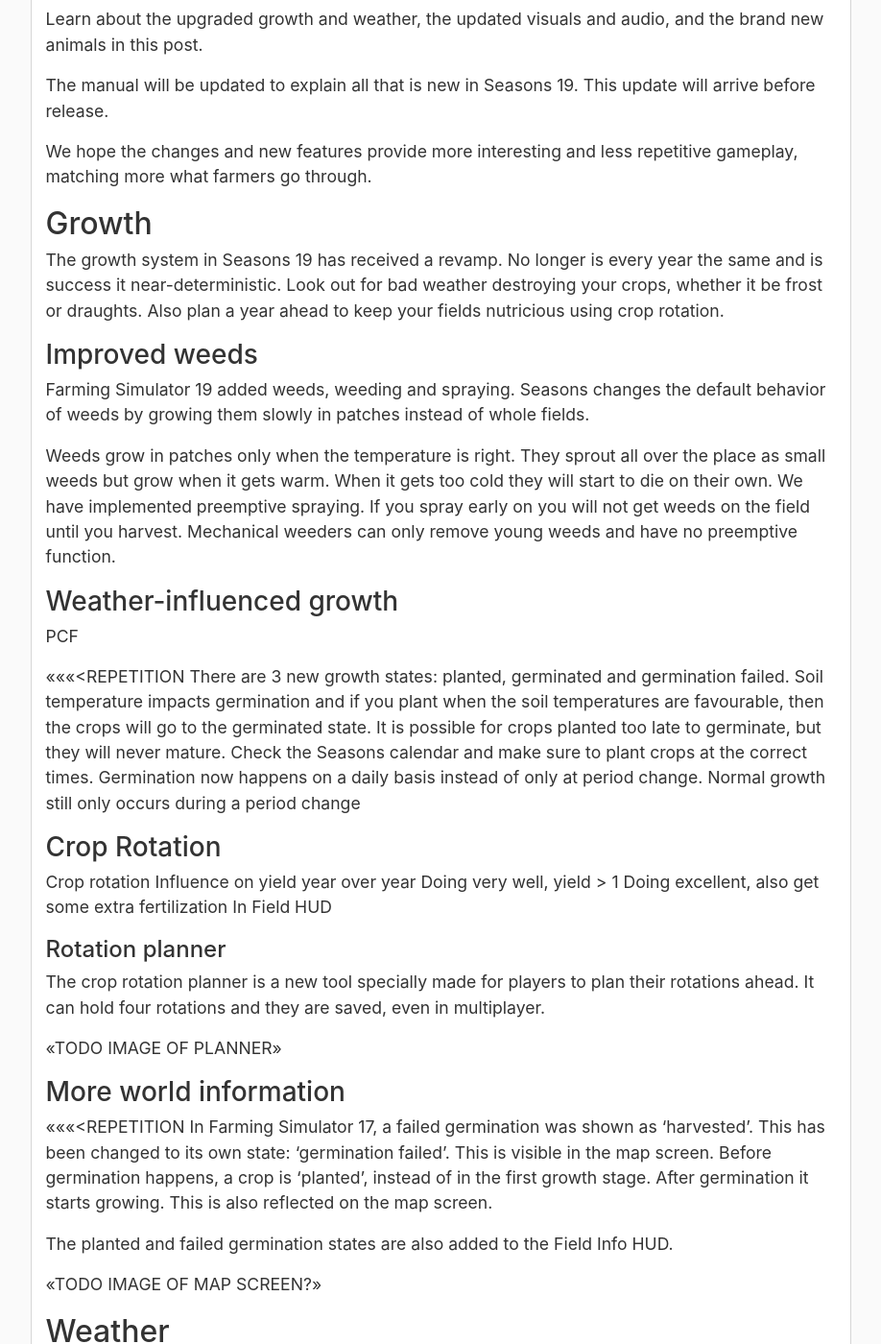
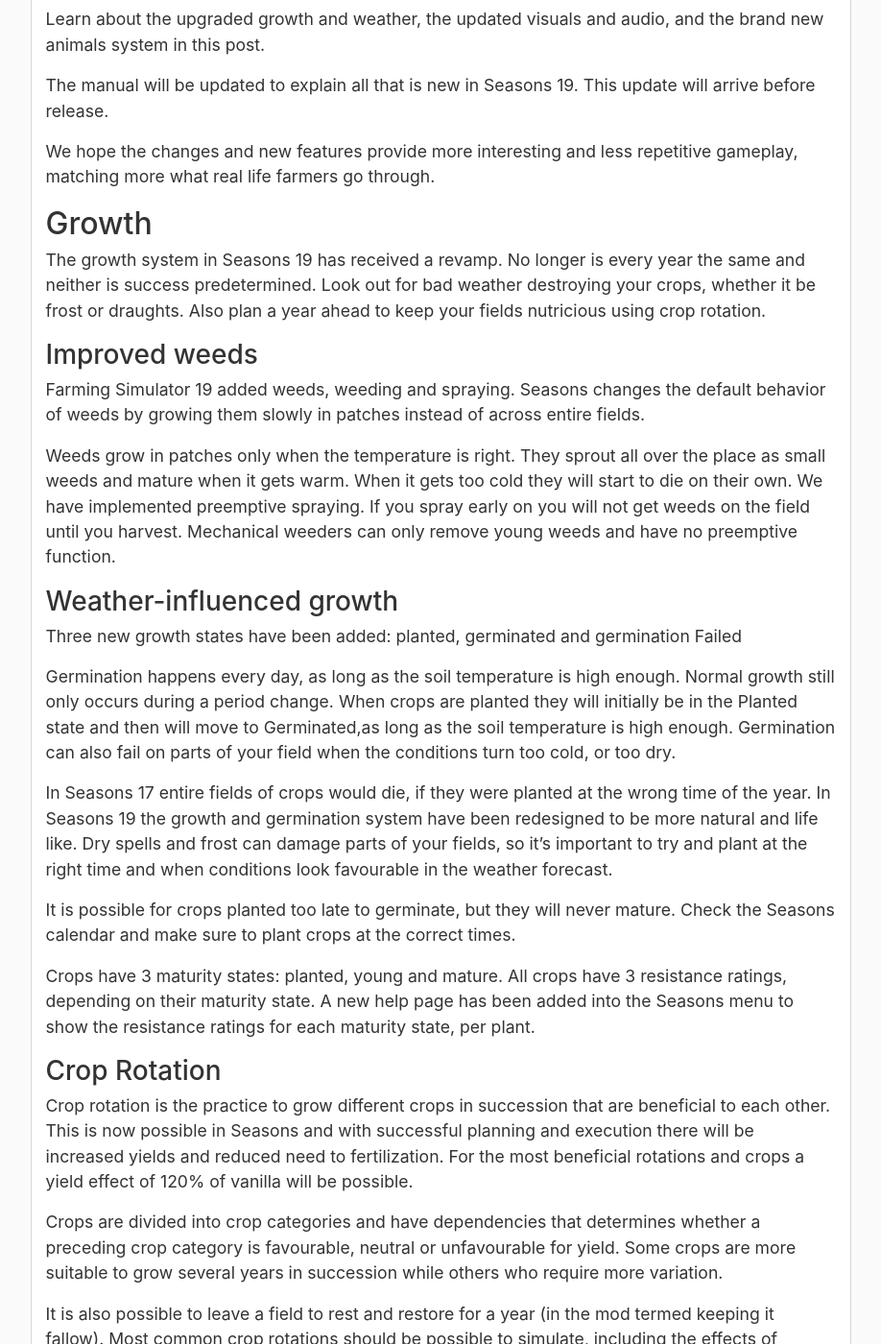
Before and after one commit to RealismusModding/realismusmodding.github.io, a Jekyll site: the page built from _posts/blog/2019-07-01-seasons19.md, in a window 1280 px wide and 1400 px high, scrolled down 288 px. Shown: the whole window at 96% size, without its empty margins (181-1099 px from the left). Built offline with Jekyll 4.4.1, drawn with Linux system fonts in a browser that asks for light colours; comment, search, counter and statistics services are not loaded; some of the changed text lies outside the part shown.

Commit message:
WhatsNew update with texts from theSeb and reallogger.

```diff
--- a/_posts/blog/2019-07-01-seasons19.md
+++ b/_posts/blog/2019-07-01-seasons19.md
@@ -9,36 +9,38 @@ excerpt_separator: <!-- more -->
 
 # What's new in Seasons 19?
 
-The new version of Seasons, made for Farming Simulator 19, brings plenty if new and improved features.
+The new version of Seasons, made for Farming Simulator 19, brings plenty of new and improved features.
 
-Learn about the upgraded growth and weather, the updated visuals and audio, and the brand new animals in this post.
+Learn about the upgraded growth and weather, the updated visuals and audio, and the brand new animals system in this post.
 
 The manual will be updated to explain all that is new in Seasons 19. This update will arrive before release.
 <!-- The manual is updated and explains all that is new in Seasons 19. Find it at ....... -->
 
-We hope the changes and new features provide more interesting and less repetitive gameplay, matching more what farmers go through.
+We hope the changes and new features provide more interesting and less repetitive gameplay, matching more what real life farmers go through.
 
 <!-- more -->
 
 ## Growth
 
-The growth system in Seasons 19 has received a revamp. No longer is every year the same and is success it near-deterministic. Look out for bad weather destroying your crops, whether it be frost or draughts. Also plan a year ahead to keep your fields nutricious using crop rotation.
+The growth system in Seasons 19 has received a revamp. No longer is every year the same and neither is success predetermined. Look out for bad weather destroying your crops, whether it be frost or draughts. Also plan a year ahead to keep your fields nutricious using crop rotation.
 
 ### Improved weeds
 
-Farming Simulator 19 added weeds, weeding and spraying. Seasons changes the default behavior of weeds by growing them slowly in patches instead of whole fields.
+Farming Simulator 19 added weeds, weeding and spraying. Seasons changes the default behavior of weeds by growing them slowly in patches instead of across entire fields.
 
-Weeds grow in patches only when the temperature is right. They sprout all over the place as small weeds but grow when it gets warm. When it gets too cold they will start to die on their own. We have implemented preemptive spraying. If you spray early on you will not get weeds on the field until you harvest. Mechanical weeders can only remove young weeds and have no preemptive function.
+Weeds grow in patches only when the temperature is right. They sprout all over the place as small weeds and mature when it gets warm. When it gets too cold they will start to die on their own. We have implemented preemptive spraying. If you spray early on you will not get weeds on the field until you harvest. Mechanical weeders can only remove young weeds and have no preemptive function.
 
 ### Weather-influenced growth
 
-PCF
+Three new growth states have been added: planted, germinated and germination Failed
 
+Germination happens every day, as long as the soil temperature is high enough. Normal growth still only occurs during a period change. When crops are planted they will initially be in the Planted state and then will move to Germinated,as long as the soil temperature is high enough. Germination can also fail on parts of your field when the conditions turn too cold, or too dry.
 
+In Seasons 17 entire fields of crops would die, if they were planted at the wrong time of the year. In Seasons 19 the growth and germination system have been redesigned to be more natural and life like. Dry spells and frost can damage parts of your fields, so it's important to try and plant at the right time and when conditions look favourable in the weather forecast.
 
-<<<<<<<REPETITION
-There are 3 new growth states: planted, germinated and germination failed. Soil temperature impacts germination and if you plant when the soil temperatures are favourable, then the crops will go to the germinated state. It is possible for crops planted too late to germinate, but they will never mature. Check the Seasons calendar and make sure to plant crops at the correct times. Germination now happens on a daily basis instead of only at period change. Normal growth still only occurs during a period change
+It is possible for crops planted too late to germinate, but they will never mature. Check the Seasons calendar and make sure to plant crops at the correct times.
 
+Crops have 3 maturity states: planted, young and mature. All crops have 3 resistance ratings, depending on their maturity state. A new help page has been added into the Seasons menu to show the resistance ratings for each maturity state, per plant.
 
 
 
@@ -46,40 +48,41 @@ There are 3 new growth states: planted, germinated and germination failed. Soil
 
 ### Crop Rotation
 
-Crop rotation
-Influence on yield year over year
-Doing very well, yield > 1
-Doing excellent, also get some extra fertilization
-In Field HUD
+
+Crop rotation is the practice to grow different crops in succession that are beneficial to each other. This is now possible in Seasons and with successful planning and execution there will be increased yields and reduced need to fertilization. For the most beneficial rotations and crops a yield effect of 120% of vanilla will be possible.
+
+
+Crops are divided into crop categories and have dependencies that determines whether a preceding crop category is favourable, neutral or unfavourable for yield. Some crops are more suitable to grow several years in succession while others who require more variation.
+
+
+It is also possible to leave a field to rest and restore for a year (in the mod termed keeping it fallow). Most common crop rotations should be possible to simulate, including the effects of double cropping.
+
+
+In the field HUD you will be able to see the crop categories of the two previously planted crops. Together with a rotation planner this will be an important tool for planning the next crop to plant.
 
 #### Rotation planner
 
-The crop rotation planner is a new tool specially made for players to plan their rotations ahead. It can hold four rotations and they are saved, even in multiplayer.
-
-<<TODO IMAGE OF PLANNER>>
+The crop rotation planner is a new tool specially made for players to plan their rotations ahead. It can hold four rotations (one per column) and they are saved, even in multiplayer.
 
 ### More world information
 
-<<<<<<<REPETITION
-In Farming Simulator 17, a failed germination was shown as 'harvested'. This has been changed to its own state: 'germination failed'. This is visible in the map screen. Before germination happens, a crop is 'planted', instead of in the first growth stage. After germination it starts growing. This is also reflected on the map screen.
-
-The planted and failed germination states are also added to the Field Info HUD.
-
-<<TODO IMAGE OF MAP SCREEN?>>
 
 
 ## Weather
 
-The new sky and the freeing of the skybox system asked for a new weather system with more details.
-TODO
+The new sky and the removal of the skybox system asked for a complete rewrite of the weather system with more details, variety and immersion.
+
+The new cloud system has been integrated with new weather generation that allows more events every day. Rain in the morning, cloudy in the afternoon and thunder at night: it is now all possible.
+
+Wind speed and direction is now modelled. The wind speed is a key attribute to how quickly grass dries. The income from wind turbines are also dependent on wind speed and with very strong winds they will shut down. Visually turbines will also follow the wind direction.
 
 ### Detailed forecast and uncertainty
 
-The weather forecast is now much more detailed. Not only does it feature minimum temperature, average temperature and maximumtemperature, but also wind speed and expected precipitation in millimeters or probability. On top of that, the next 24 hours are detailed in 3-hour blocks for even more information.
+The weather forecast is now much more detailed. Not only does it feature minimum temperature, average temperature and maximum temperature, but also wind speed and probability of precipitation. Expected precipitation is also shown. As drying of hay requires good weather, the suitability of the weather for drying grass is indicated in the forecast (more information on this feature in the below section on grass). On top of that, the next 24 hours are detailed in 3-hour blocks for even more frequent information.
 
-However, the forecast now is more uncertain in the future: the further away the prediction the more uncertain it is. A predicted rain in 5 days might not actually happen.
+However, the forecast is not completely certain: the further away the prediction the more uncertain it is. A predicted rain in 5 days time might not actually happen.
 
-The weather-people don't know everything!
+The weather-people don't know everything, so it is useful to check the forecast regularly!
 
 ### Snow and the mask
 
@@ -90,26 +93,25 @@ Bale rotting still requires a fully prepared map, so that every spot that is exp
 Placeables from the basegame have received their own masking area so they fit better. Map makers likely need to do this as well to further improve their maps for snow.
 
 
-## Animals [TODO]
+## Animals
 
-The animals have gotten a complete overhaul with new complexities and more depth.
+The animals system has received a complete overhaul with new complexities and more depth. The age, weight and gender of each animal you own is simulated.
 
+Food intake of each animal depends on their age and their weight. Weight gain also depends on their age and weight and on what they are fed. To maximize weight gain the best feed has to be provided.
 
-Food intake of each animal depends on their age and their weight. Weightgain also depends on their age and weight, and on what they are fed.
+Cattle can produce either manure, or slurry (liquid manure), but not both. What they produce depends on whether they have straw. This aligns better with how real farms are run. Not using straw will cause a slight decrease in productivity, but slurry is much easier to handle and worth more to a farmer than manure.
 
+Care for the health of the animals has become of utter importance. Keeping them overnight in a trailer will kill the animals due to lack of food, water, and movement.
 
+Hens lay eggs. To get chicks, get a rooster. Ideal is 1 rooster per 8 hens. The chance of breeding decreases with less roosters. If brooding, no eggs.
 
-Cattle can produce either manure or slurry (liquid manure) but not both. What they produce depends on whether they have straw. This aligns better with how real farms are run. Not using straw will cause a slight decrease in productivity but slurry is much easier to handle and worth more to a farmer than manure.
-
-
-Care for the health of the animals has become of utter importance. So does keeping them overnight in a trailer kill the animals due to lack of food, water, and movement.
-
-
-Hen lay eggs. To get chicks, get a rooster. Ideally is 1 rooster per 8 hen. If less rooster, less chance of breeding. If brooding, no egs.
+Raising animals for meat production is now possible. As animals gain weight and age, their growth rate decreases, while feed intake generally follows weight. The key to maximizing profits is to find the balance point between optimal weight and age of the animals. Price per kg is higher for younger animals and weight gain will slow down as an animal ages.
 
 ### Breeds
 
-TODO
+Seasons 19 includes real life animal breeds and each breed has its purpose. Some breeds are meant for meat production, while there are specific breeds for milk, wool and egg production.
+
+[TODO SOME MORE]
 
 ### Horses
 
@@ -117,13 +119,13 @@ The horses have received a special treatment. We have redesigned them into a dif
 
 A horse can be brought to the farm in exchange of no money. It has to be fed, cleaned and ridden every day. Depending on how much care it gets, an income is provided every day. Some breeds require more riding to earn the same amount of money as other breeds. Horses also provide more money when they are very fit.
 
-This all comes at a high risk: an unhealthy animal can die. This will cost quite a bit of money for repayment to the owner.
+This all comes at a high risk: an unhealthy animal can die. This will cost quite a bit of money as repayment to the owner.
 
 ### Grazing
 
 The grazing mod from Farming Simulator 17 has been integrated directly into Seasons 19. Animals in pens that have grass will consume the grass as replacement for the grass in the trough. Be careful, as the grass in a pen can be completely eaten already. This depends on the size of the pen, on the amount of animals, and the time of year.
 
-The changes of the animal pens into placeables that plant their own grass, together with more engine changes, allowed for automatic detection of the grass. No map changes are required. The only requirement is that the animal pen has grass.
+The changes of the animal pens into placeables that plant their own grass, together with more engine changes, allow for automatic detection of the grass. No map changes are required. The only requirement is that the animal pen has grass.
 
 ### Water pump
 
@@ -138,32 +140,43 @@ This means that making hay now depends on the weather. Good planning is required
 
 If hay is left in the rain it will turn wet again, and afterwards it will start to rot. Freshly mown grass will rot after left outside for more than a day as well.
 
-Hay and straw rots when kept outside in the rain. Even straw and hay heaps inside buildings will not rot anymore, like was the case in Seasons 17. Grass still always rots, as this material is wet. With the new drying system described above, it will take two days instead of one for the rotting to start on grass heaps.
+Hay and straw rots when kept outside in the rain. However, straw and hay heaps inside buildings will not rot anymore, like was the case in Seasons 17. Grass still always rots, as this material is wet. With the new drying system described above, it will take two days instead of one for the rotting to start on grass heaps.
 
 ## Improved visuals and audio
 
 <!-- trees -->
 
-Seasons 19 has received a new system for tree visuals: custom shaders. Together with GIANTS, the team has created new shaders and special custom textures. The trees now gradually change their looks, instead of the sudden color switch in Farming Simulator 17. The leafs grow in spring until fully grown in summer, after which they will brown for autumn.
+Seasons 19 has received a new system for tree visuals: custom shaders. Together with GIANTS, the team has created new shaders and special custom textures. The trees now gradually change their looks, instead of the sudden color switch in Farming Simulator 17. The leaves grow in spring until fully grown in summer, after which they will brown for autumn.
 The color of the tree depends on the time of year, the tree and on the weather.
 
 <!-- Lighting -->
 
-The lighting of Seasons has been rewritten to fully fit the new lighting system of Farming Simulator 19. It removes the moon in favor of darker nights and improves the dawn and dusk lighting. Of course the amount of daylight depends on the time of the year and the location of the GEO.
+The lighting of Seasons has been rewritten to fully fit the new lighting system of Farming Simulator 19. It removes the moon in favor of darker nights and improves the dawn and dusk lighting. The amount of daylight depends on the time of the year and the location of the GEO.
 
 <!-- Sky -->
 
-The new weather system fully integrates with the new cloud system. A varying amount of clouds are shown throughout the day and move with the wind direction. With these changes, the weather during the night is finally working well.
+The new weather system fully integrates with the new cloud system. A varying amount of clouds are shown throughout the day and move with the wind direction. With these changes the weather during the night is finally working well.
 
-On top of the cloud system, Seasons adds a new weather event: storms. Storms produce thunder and an occasional lightning effect will light up your fields.
+On top of the cloud system, Seasons adds a new weather event: storms. Storms produce thunder and an occasional lightning effect that will light up your fields.
 
 ### Immersive ambient sound system
 
-Seasons replaces the wind and rain sounds of the basegame with a new system. This new system ties in tightly with the visuals: it is now possible to hear how fast the wind is blowing or how heavy it rains or hails.
+Seasons replaces the wind and rain sounds of the basegame with a new system. This new system ties in tightly with the visuals: it is possible to hear how fast the wind is blowing or how heavy it rains or hails.
+
 A large set of sounds is being mixed in real time to create the desired effects both inside a vehicle and outside a vehicle.
 
 A new set of flags is added to the map sound system to allow for quiet birds in the winter.
 
 ## Adjusted vehicle maintenance and repair
 
-We have switched the Seasons17 repair system for the basegame 19 repair, but added new algorithms for sell price and repair prices. Also, we have separated the scratches (visible wear) from the vehicle repair. To improve the performance of your vehicle you can repair. To make the vehicle nice and shiny again you will need to repaint the vehicle. This is costly, depending on the size and complexity of the machine.
+We have replaced the Seasons 17 repair system for the basegame 19 repair, but added new algorithms for sell and repair prices. Also, we have separated the scratches (visible wear) from the vehicle repair. To improve the performance of your vehicle you can repair. To make the vehicle nice and shiny again you will need to repaint the vehicle. This is costly, depending on the size and complexity of the machine.
+
+## When are we releasing?
+
+July 24rd, 2019 for PC and Mac.
+
+#### How about console?
+
+We need to make sure the mod is complete and bug free. After that we will go through a final QA process with GIANTS and then we can put it on console.
+
+Help us out by reporting any bugs to us!
```
Also changed, not shown: other parts of _posts/blog/2019-07-01-seasons19.md (+1 -1 lines).
